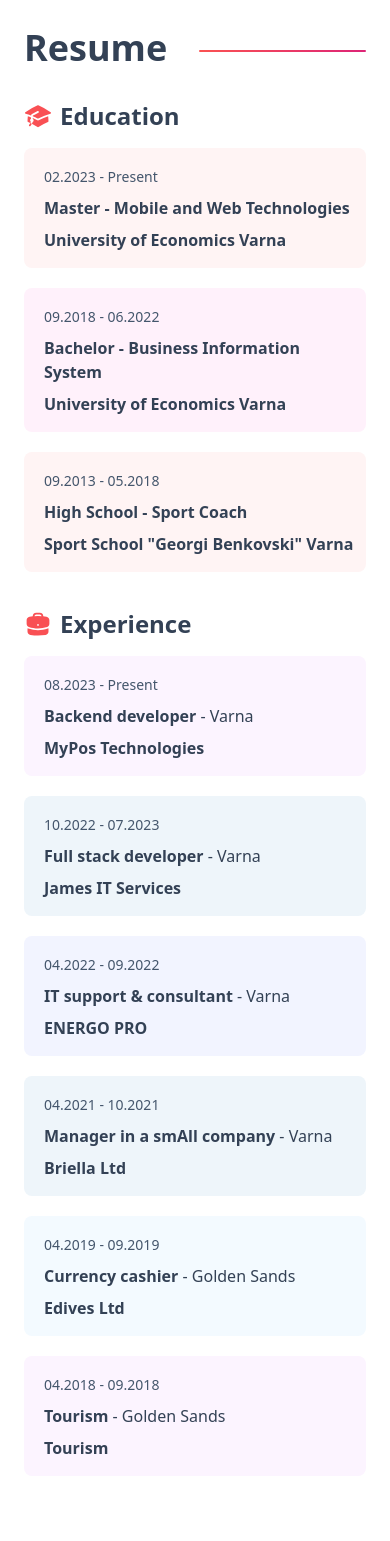
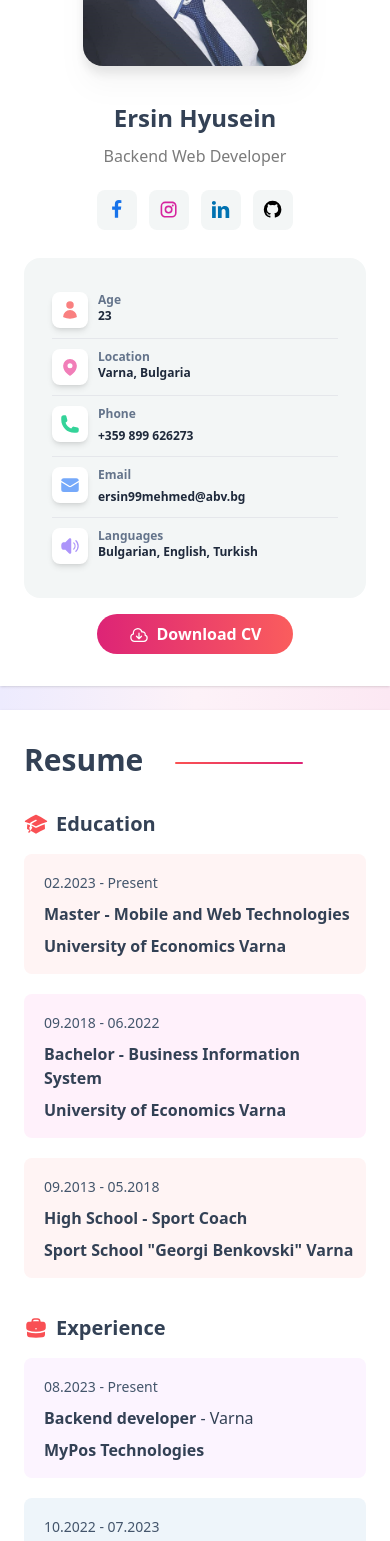
Before and after one commit to ErsinMehmed/react-portfilio, a React (Create React App) app: page /resume in a window 390 px wide. Shown: the part 180-1721 px from the top of the page. Built offline with nearby package versions, Linux system fonts and the light colour scheme.

Commit message:
Make responsive About and Resume page

```diff
--- a/src/components/Footer.jsx
+++ b/src/components/Footer.jsx
@@ -1,7 +1,7 @@
 const Footer = () => {
   return (
     <footer>
-      <div className="text-center pt-8 font-semibold text-[15px] text-slate-500">
+      <div className='text-center pt-8 font-semibold text-sm sm:text-base text-slate-500'>
         © 2023 All Rights Reserved by Ersin Hyusein
       </div>
     </footer>
--- a/src/components/Layout.jsx
+++ b/src/components/Layout.jsx
@@ -26,12 +26,8 @@ const Layout = (props) => {
   };
 
   return (
-    <div className='w-full bg-blue-300 pb-8 bg-gradient-to-r from-purple-200 via-pink-100 to-pink-200'>
-      <motion.div
-        className='lg:px-4 xl:px-32 2xl:px-64 flex gap-10 pt-40'
-        initial={{ opacity: 0, scale: 0.95 }}
-        animate={{ opacity: 1, scale: 1 }}
-        transition={{ duration: 0.5 }}>
+    <div className='w-full bg-blue-300 pb-8 bg-gradient-to-r from-purple-100 via-pink-50 to-pink-100'>
+      <div className='lg:px-4 xl:px-32 2xl:px-64 lg:flex gap-10 pt-0.5 lg:pt-40'>
         <ProfileCard />
 
         <div className='w-full'>
@@ -40,15 +36,20 @@ const Layout = (props) => {
           </div>
 
           <motion.div
-            className={`lg:rounded-2xl bg-white pt-12 md:py-10 ${props.classes} shadow`}
+            className={`lg:rounded-2xl bg-white py-8 lg:py-10 ${props.classes} shadow`}
             initial={{ opacity: 0, scale: 0.95 }}
             animate={{ opacity: 1, scale: 1 }}
-            transition={{ duration: 0.5 }}>
+            transition={{ duration: 0.6 }}>
+            <h2 className='font-bold text-3xl sm:text-4xl text-slate-700 flex items-center'>
+              {props.header}
+              <div className='h-0.5 w-32 sm:w-44 ml-8 bg-gradient-to-r from-[#FA5252] to-[#DD2476] mt-1.5 rounded' />
+            </h2>
+
             {props.children}
             <Footer />
           </motion.div>
         </div>
-      </motion.div>
+      </div>
 
       {showScrollButton && (
         <button
--- a/src/components/ProfileCard.jsx
+++ b/src/components/ProfileCard.jsx
@@ -7,21 +7,21 @@ const handleDownload = () => {
 
 const ProfileCard = () => {
   return (
-    <div className='lg:w-[350px] xl:w-[480px] hidden lg:block'>
-      <div className='w-full mb-6 lg:mb-0 mx-auto relative bg-white text-center px-6 rounded-[20px] mt-[180px] md:mt-[220px] lg:mt-0 shadow'>
+    <div className='lg:w-[350px] xl:w-[480px] lg:block'>
+      <div className='w-full mb-6 lg:mb-0 mx-auto relative bg-white text-center px-6 lg:rounded-[20px] mt-40 sm:mt-44 md:mt-56 lg:mt-0 shadow'>
         <img
           src={"images/profile.jpg"}
-          className='w-[240px] absolute left-[50%] transform -translate-x-[50%] h-[240px] drop-shadow-xl mx-auto rounded-[20px] -mt-[140px]'
+          className='w-56 h-56 sm:w-60 sm:h-60 absolute left-[50%] transform -translate-x-[50%] drop-shadow-xl mx-auto rounded-[20px] -mt-[140px]'
           alt='profile'
         />
 
         <div className='pt-24 pb-8'>
-          <h2 className='mt-6 mb-1 text-slate-700 text-3xl font-semibold'>
+          <h2 className='mt-6 mb-1 text-slate-700 text-2xl sm:text-3xl font-semibold'>
             Ersin Hyusein
           </h2>
 
           <h3 className='mb-4 text-[#7B7B7B] inline-block px-5 py-1.5 rounded-lg'>
-            Full Stack Web Developer
+            Backend Web Developer
           </h3>
 
           <div className='flex justify-center space-x-3'>
@@ -51,16 +51,18 @@ const ProfileCard = () => {
                     : "border-b border-gray-200"
                 } py-2.5`}>
                 <span
-                  className={`w-10 h-10 flex items-center justify-center rounded-lg bg-white ${item.iconColor} shadow-md`}>
+                  className={`w-9 h-9 sm:w-10 sm:h-10 flex items-center justify-center rounded-lg bg-white ${item.iconColor} shadow-md`}>
                   <item.icon className='w-5 h-5' />
                 </span>
 
                 <div className='text-left ml-2.5 font-semibold text-slate-800'>
-                  <p className='text-xs text-slate-500'>{item.title}</p>
+                  <p className='text-xs sm:text-sm text-slate-500'>
+                    {item.title}
+                  </p>
 
                   {index === 2 || index === 3 ? (
                     <a
-                      className='hover:underline transition-all'
+                      className='hover:underline transition-all text-xs sm:text-sm'
                       href={
                         index === 2
                           ? "tel:+359 899 626273"
@@ -69,7 +71,7 @@ const ProfileCard = () => {
                       {item.text}
                     </a>
                   ) : (
-                    <p>{item.text}</p>
+                    <p className='text-xs sm:text-sm'>{item.text}</p>
                   )}
                 </div>
               </div>
@@ -78,9 +80,9 @@ const ProfileCard = () => {
 
           <button
             type='button'
-            className='mx-auto flex items-center text-xl font-semibold rounded-3xl mt-6 bg-gradient-to-r from-[#DD2476] to-[#fa5252ef] hover:from-[#fa5252ef] hover:to-[#DD2476] px-10 py-3 text-white active:scale-95 transition-all'
+            className='mx-auto flex items-center sm:text-xl font-semibold rounded-3xl mt-4 sm:mt-6 bg-gradient-to-r from-[#DD2476] to-[#fa5252ef] hover:from-[#fa5252ef] hover:to-[#DD2476] px-8 sm:px-10 py-2 sm:py-3 text-white active:scale-95 transition-all'
             onClick={handleDownload}>
-            <IconDownload className='w-6 h-6 mr-2 mt-1' />
+            <IconDownload className='w-5 h-5 sm:w-6 sm:h-6 mr-2 mt-0.5 sm:mt-1' />
             Download CV
           </button>
         </div>
--- /dev/null
+++ b/src/components/Resume/EducationBox.jsx
@@ -0,0 +1,24 @@
+import React from "react";
+import { motion } from "framer-motion";
+
+const EducationBox = (props) => {
+  return (
+    <motion.div
+      className={`${props.item.color} py-4 pl-5 pr-3 space-y-2 mb-5 rounded-lg text-slate-700`}
+      {...props.motionProps}
+      transition={{
+        ...props.motionProps.transition,
+        delay: props.index * 0.1,
+      }}>
+      <span className='text-sm text-[#44566C]'>{props.item.period}</span>
+
+      <h3 className='xl:text-lg 2xl:text-xl font-semibold'>
+        {props.item.title} - {props.item.degree}
+      </h3>
+
+      <p className='font-semibold'>{props.item.institution}</p>
+    </motion.div>
+  );
+};
+
+export default EducationBox;
--- /dev/null
+++ b/src/components/Resume/ExperienceBox.jsx
@@ -0,0 +1,25 @@
+import React from "react";
+import { motion } from "framer-motion";
+
+const ExperienceBox = (props) => {
+  return (
+    <motion.div
+      className={`${props.item.color} py-4 pl-5 pr-3 space-y-2 mb-5 rounded-lg text-slate-700`}
+      {...props.motionProps}
+      transition={{
+        ...props.motionProps.transition,
+        delay: props.index * 0.1,
+      }}>
+      <span className='text-sm text-[#44566C]'>{props.item.period}</span>
+
+      <h3 className='xl:text-lg 2xl:text-xl font-semibold'>
+        {props.item.title}
+        <span className='font-normal'> - {props.item.location}</span>
+      </h3>
+
+      <p className='font-semibold'>{props.item.company}</p>
+    </motion.div>
+  );
+};
+
+export default ExperienceBox;
--- a/src/components/Resume/SkillBox.jsx
+++ b/src/components/Resume/SkillBox.jsx
@@ -5,7 +5,6 @@ import { motion } from "framer-motion";
 const SkillBox = (props) => {
   return (
     <motion.div
-      key={props.index}
       className='mb-5'
       initial={props.viewed ? { opacity: 0, y: 20 } : {}}
       animate={props.viewed ? { opacity: 1, y: 0 } : {}}
--- a/src/pages/Resume.jsx
+++ b/src/pages/Resume.jsx
@@ -3,6 +3,8 @@ import { motion, useInView } from "framer-motion";
 import IconAcademicCap from "../icons/AcademicCap";
 import Layout from "../components/Layout";
 import SkillBox from "../components/Resume/SkillBox";
+import EducationBox from "../components/Resume/EducationBox";
+import ExperienceBox from "../components/Resume/ExperienceBox";
 import IconWork from "../icons/Work";
 import data from "../Data";
 import "./../App.css";
@@ -23,7 +25,6 @@ const Resume = () => {
   const isInView = useInView(skillRef);
 
   useEffect(() => {
-    console.log("Element is in view: ", isInView);
     setViewed(isInView);
   }, [isInView]);
 
@@ -33,78 +34,52 @@ const Resume = () => {
       : data.techSkills;
 
   return (
-    <Layout>
-      <div className='px-6 md:px-10 lg:px-14'>
-        <h2 className='font-bold text-4xl text-slate-700 flex items-center'>
-          Resume
-          <div className='h-0.5 w-44 ml-8 bg-gradient-to-r from-[#FA5252] to-[#DD2476] mt-1.5 rounded'></div>
-        </h2>
-
+    <Layout
+      classes='px-6 md:px-10 lg:px-14'
+      header='Resume'>
       <div className='mt-8 mb-10 2xl:mb-12'>
         <div className='flex items-center space-x-2 mb-4'>
-            <IconAcademicCap className='w-7 h-7 text-[#F95054]' />
-            <h4 className='text-2xl text-slate-700 font-semibold'>Education</h4>
+          <IconAcademicCap className='w-6 h-6 sm:w-7 sm:h-7 text-[#F95054]' />
+          <h4 className='text-xl sm:text-2xl text-slate-700 font-semibold'>
+            Education
+          </h4>
         </div>
 
-          <div className='grid grid-cols-1 md:grid-cols-2 lg:grid-cols-2 gap-x-5'>
+        <div className='grid grid-cols-1 sm:grid-cols-2 lg:grid-cols-2 gap-x-5'>
           {data.educations.map((item, index) => (
-              <motion.div
+            <EducationBox
               key={index}
-                className={`${item.color} py-4 pl-5 pr-3 space-y-2 mb-5 rounded-lg text-slate-700`}
-                {...motionProps}
-                transition={{
-                  ...motionProps.transition,
-                  delay: index * 0.1,
-                }}>
-                <span className='text-sm text-[#44566C]'>{item.period}</span>
-
-                <h3 className='xl:text-lg 2xl:text-xl font-semibold'>
-                  {item.title} - {item.degree}
-                </h3>
-
-                <p className='font-semibold'>{item.institution}</p>
-              </motion.div>
+              item={item}
+              index={index}
+              motionProps={motionProps}
+            />
           ))}
         </div>
 
         <div className='flex items-center space-x-2 my-4'>
-            <IconWork className='w-7 h-7 text-[#F95054]' />
-            <h4 className='text-2xl text-slate-700 font-semibold'>
+          <IconWork className='w-6 h-6 sm:w-7 sm:h-7 text-[#F95054]' />
+          <h4 className='text-xl sm:text-2xl text-slate-700 font-semibold'>
             Experience
           </h4>
         </div>
 
         <div className='grid grid-cols-1 sm:grid-cols-2 lg:grid-cols-2 gap-x-5'>
           {data.experiences.map((item, index) => (
-              <motion.div
+            <ExperienceBox
               key={index}
-                className={`${item.color} py-4 pl-5 pr-3 space-y-2 mb-5 rounded-lg text-slate-700`}
-                {...motionProps}
-                transition={{
-                  ...motionProps.transition,
-                  delay: index * 0.1,
-                }}>
-                <span className='text-sm text-[#44566C]'>{item.period}</span>
-
-                <h3 className='xl:text-lg 2xl:text-xl font-semibold'>
-                  {item.title}
-                  <span className='font-normal'> - {item.location}</span>
-                </h3>
-
-                <p className='font-semibold'>{item.company}</p>
-              </motion.div>
+              item={item}
+              index={index}
+              motionProps={motionProps}
+            />
           ))}
-          </div>
         </div>
       </div>
 
       <motion.div
         ref={skillRef}
-        className='px-6 md:px-10 lg:px-14  h-[720px]'
-        initial={{ opacity: 0, scale: 0.95 }}
-        animate={{ opacity: 1, scale: 1 }}
-        transition={{ duration: 0.5 }}>
-        <h4 className='text-2xl text-slate-700 font-semibold mb-0.5 text-center'>
+        className='px-6 md:px-10 lg:px-14'
+        {...motionProps}>
+        <h4 className='text-xl sm:text-2xl text-slate-700 font-semibold mb-0.5 text-center'>
           Professional Skills
         </h4>
 
@@ -113,7 +88,7 @@ const Resume = () => {
           software to get more information
         </div>
 
-        <div className='flex gap-4 justify-end mb-5'>
+        <div className='flex gap-4 justify-center sm:justify-end mb-5'>
           {filterNames.map((item, index) => (
             <span
               key={index}
@@ -121,14 +96,14 @@ const Resume = () => {
                 selectedKind === item
                   ? "text-[#fa5252]"
                   : "text-slate-700 hover:text-[#fa5252]"
-              } cursor-pointer  font-semibold`}
+              } cursor-pointer font-semibold text-base`}
               onClick={() => setSelectedKind(item)}>
               {item}
             </span>
           ))}
         </div>
 
-        <div className='grid grid-cols-1 sm:grid-cols-2 gap-x-10 h-fit'>
+        <div className='grid grid-cols-1 sm:grid-cols-2 gap-x-10'>
           {filteredSkills.map((item, index) => (
             <SkillBox
               key={index}
```
Also changed, not shown: src/pages/Home.jsx (+7 -10 lines), 11 other files (tests, documents, lock files or other folders). Lines whose indentation alone changed are shown as unchanged.
